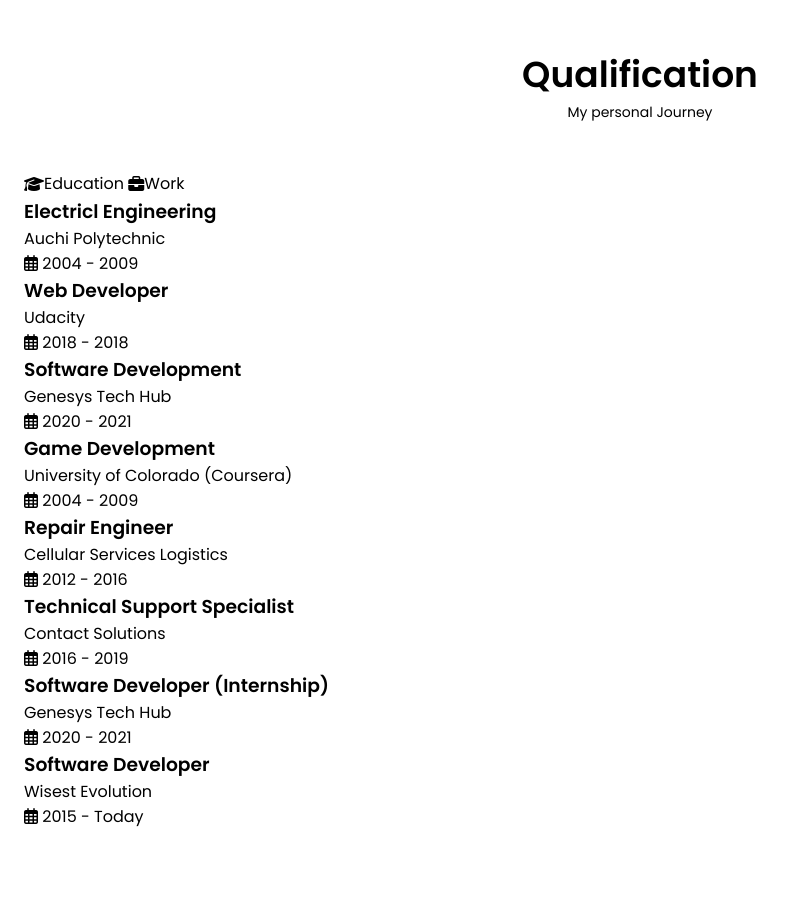
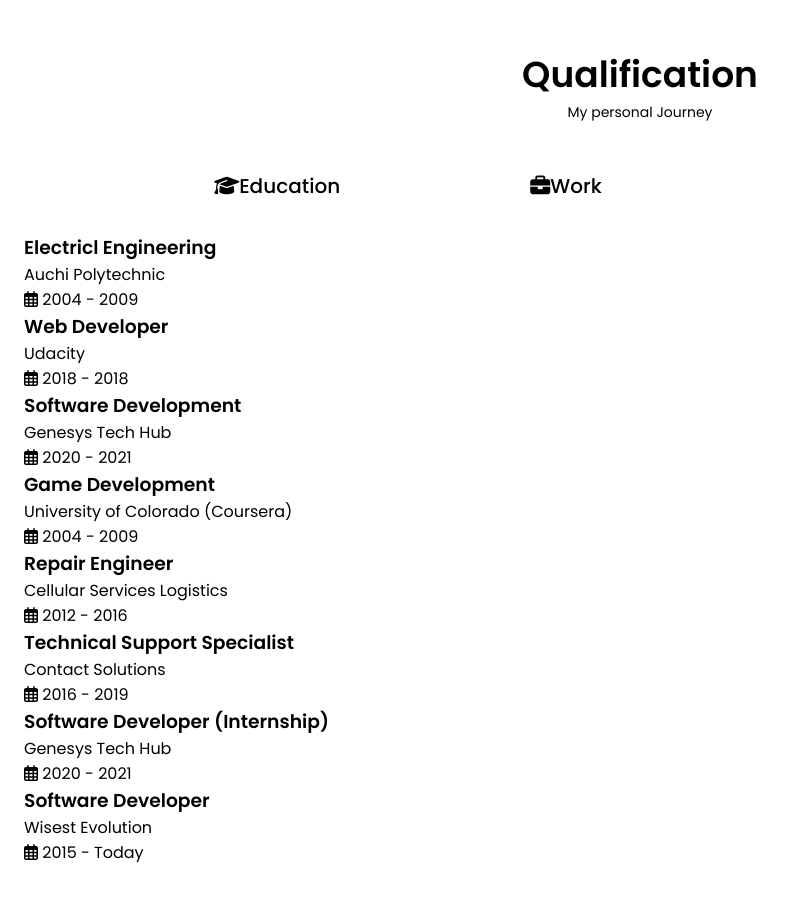
Before and after one commit to wisestme/portfolio_wisest, a plain HTML site: page index.html in a window 1280 px wide. Shown: the part 2020-2921 px from the top of the page, without its empty margins (0-795 px from the left). Drawn offline with Linux system fonts and the light colour scheme.

Commit message:
add hover effect

```diff
--- a/assets/css/main.css
+++ b/assets/css/main.css
@@ -498,3 +498,20 @@ img {
 .skills__open .skills__arrow {
   transform: rotate(-180deg);
 }
+
+/* Qualification */
+.qualification__tabs {
+  display: flex;
+  justify-content: space-evenly;
+  margin-bottom: var(--mb-2);
+}
+
+.qualification__button {
+  font-size: var(--h3-font-size);
+  font-weight: var(--font-medium);
+  cursor: pointer;
+}
+
+.qualification__button:hover {
+  color: var(--first-color);
+}
```
Also changed, not shown: index.html (+1 -0 lines).
